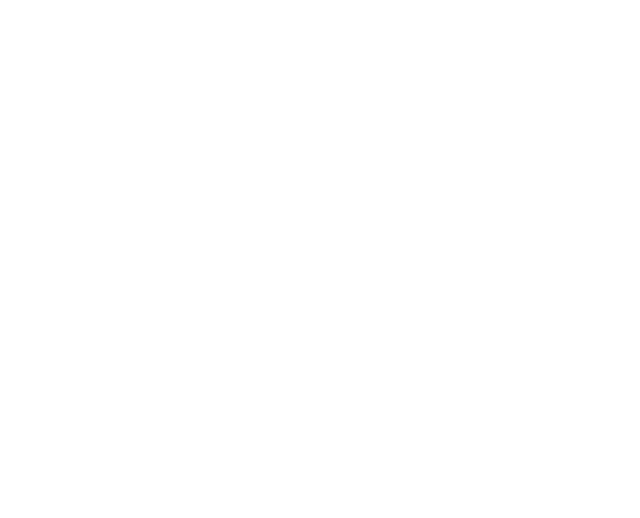
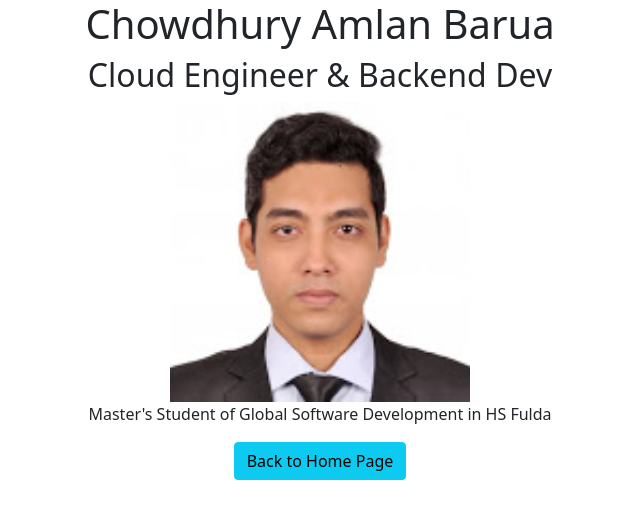
Before and after one commit to tsjahangiri/tutoringServiceGDSD, a React (Create React App) app in the folder client/: page /amlan in a window 1280 px wide. Shown: the top 518 px of the page, without its empty margins (320-960 px from the left). Built offline with nearby package versions, Linux system fonts and the light colour scheme.

Commit message:
aboutme page commit

```diff
--- a/client/src/components/about.jsx
+++ b/client/src/components/about.jsx
@@ -1,6 +1,7 @@
 import React, { Component } from 'react';
 import '../style.css';
 import Talha from '../assets/talha.jpg';
+import amlanPic from '../assets/amlan.jpg';
 import Amlan from '../assets/hasib.jpg';
 import Salman from '../assets/salman.jpeg';
 import Rakibul from '../assets/rakib.jpg';
@@ -39,10 +40,10 @@
 
                     <div className="column">
                         <div className="card">
-                            <img src={Amlan} alt="Chowdhury Amlan Barua" style = {{width:"300px", height:"300px", alignItems:'center'}} className="center"  />
+                            <img src={amlanPic} alt="Chowdhury Amlan Barua" style = {{width:"300px", height:"300px", alignItems:'center'}} className="center"  />
                             <div className="container">
                                 <h2>Chowdhury Amlan Barua</h2>
-                                <p className="title">Cloud Engineer</p>
+                                <h6 className="title">Cloud Engineer &amp; Backend Dev</h6>
                                 <NavLink className="btn btn-success" to="/amlan">
                                      Details
                                 </NavLink>
--- a/client/src/components/individual-about-pages/amlan.jsx
+++ b/client/src/components/individual-about-pages/amlan.jsx
@@ -1,13 +1,23 @@
 import React, { Component } from 'react';
+import amlanPic from '../../assets/amlan.jpg';
+import {Link} from 'react-router-dom'
 
-class amlan extends Component {
+class hasib extends Component {
     render() {
         return (
             <div>
-
+                <div className="container">
+                    <h1>Chowdhury Amlan Barua</h1>
+                    <h2>Cloud Engineer &amp; Backend Dev</h2>
+                    <div className="image">
+                        <img src={amlanPic} alt="Chowdhury Amlan Barua" style = {{width:"300px", height:"300px"}} />
+                    </div>
+                    <p>Master's Student of Global Software Development in HS Fulda</p>
+                    <Link className="btn btn-info" to="/"> Back to Home Page </Link>
+                </div>
             </div>
         );
     }
 }
 
-export default amlan;
+export default hasib;
```
Also changed, not shown: client/src/assets/amlan.jpg (added).
